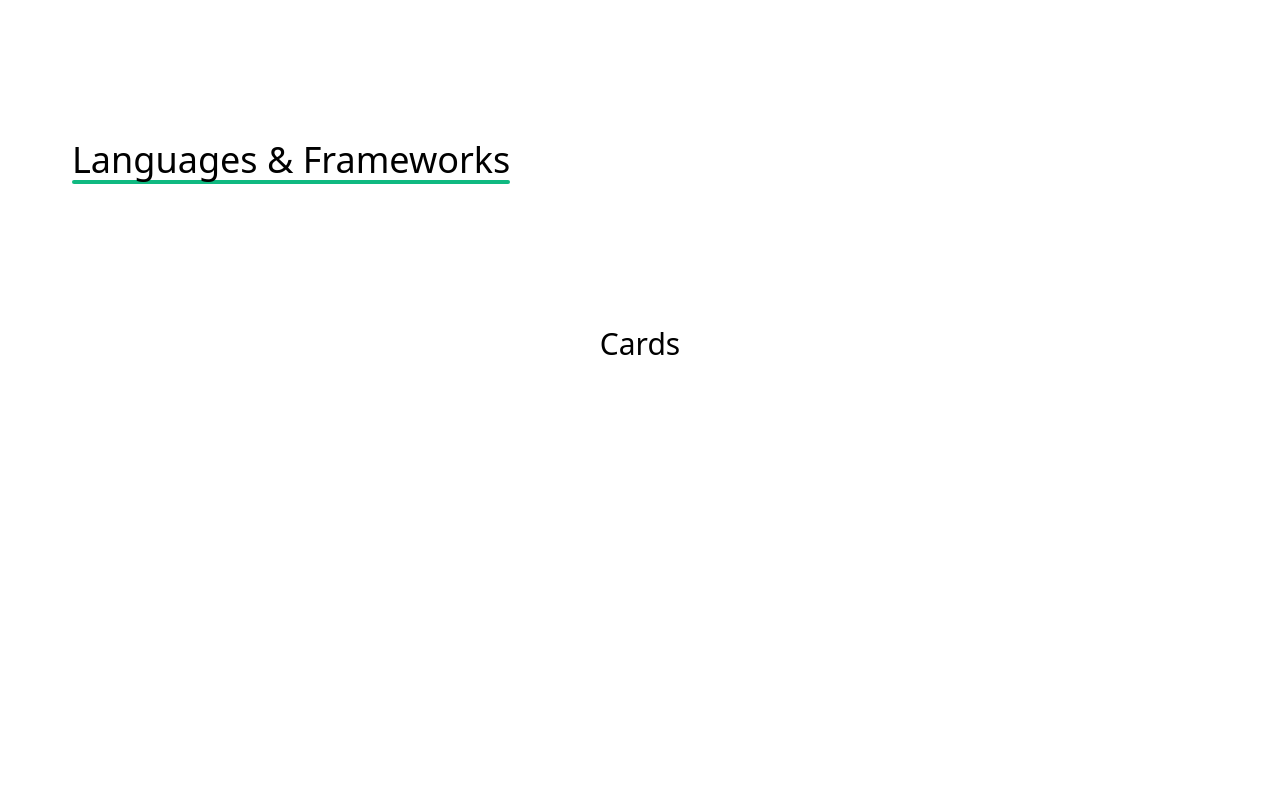
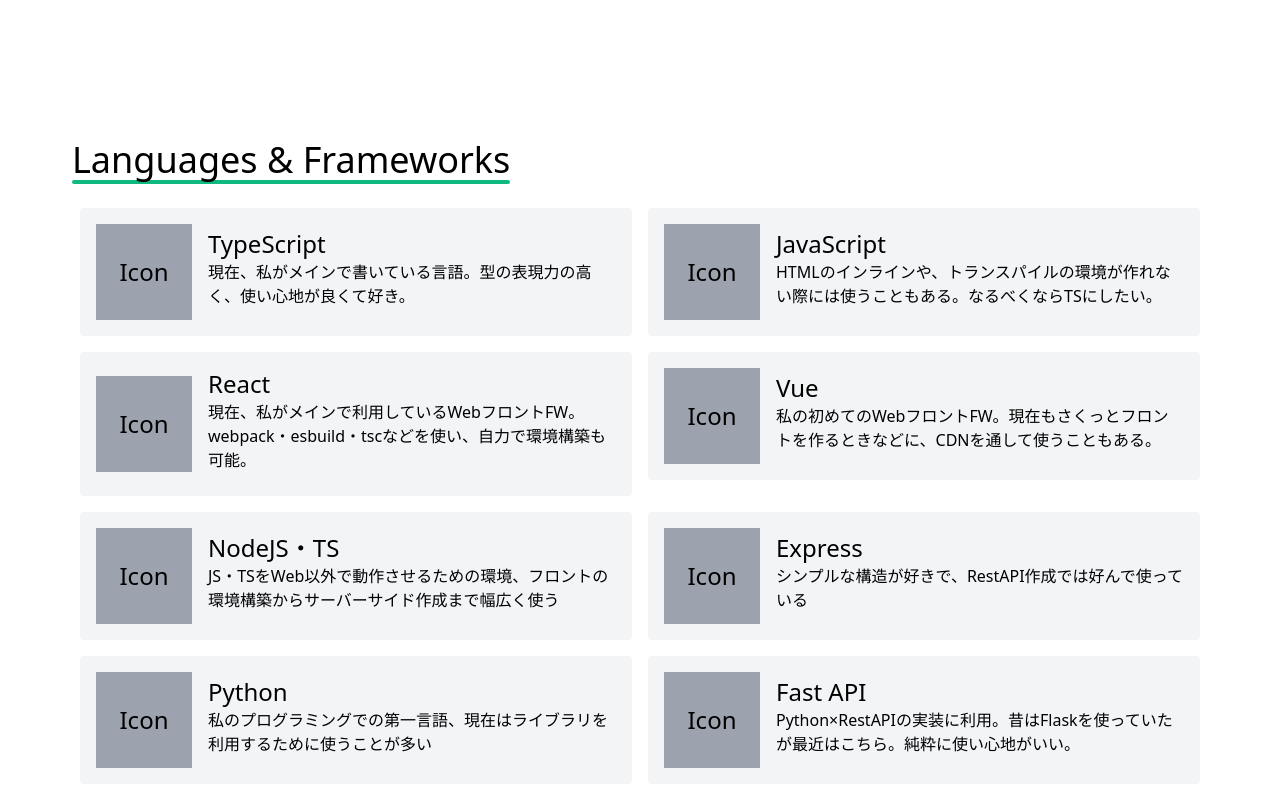
Before and after one commit to WTomoharu/next-portfolio, a Next.js app: page / in a window 1280 px wide. Shown: the part 420-1220 px from the top of the page. Before the commit the page ends 932 px from the top, so only its background shows below. Built offline with nearby package versions, Linux system fonts and the light colour scheme.

Commit message:
feat: add Tag type, Tags, TagCard Component

```diff
--- /dev/null
+++ b/assets/tags.ts
@@ -0,0 +1,36 @@
+import { Tag } from "../interfaces/tag"
+
+export const Tags: Tag[] = [
+  {
+    name: "TypeScript",
+    text: "現在、私がメインで書いている言語。型の表現力の高く、使い心地が良くて好き。"
+  },
+  {
+    name: "JavaScript",
+    text: "HTMLのインラインや、トランスパイルの環境が作れない際には使うこともある。なるべくならTSにしたい。"
+  },
+  {
+    name: "React",
+    text: "現在、私がメインで利用しているWebフロントFW。webpack・esbuild・tscなどを使い、自力で環境構築も可能。"
+  },
+  {
+    name: "Vue",
+    text: "私の初めてのWebフロントFW。現在もさくっとフロントを作るときなどに、CDNを通して使うこともある。",
+  },
+  {
+    name: "NodeJS・TS",
+    text: "JS・TSをWeb以外で動作させるための環境、フロントの環境構築からサーバーサイド作成まで幅広く使う"
+  },
+  {
+    name: "Express",
+    text: "シンプルな構造が好きで、RestAPI作成では好んで使っている"
+  },
+  {
+    name: "Python",
+    text: "私のプログラミングでの第一言語、現在はライブラリを利用するために使うことが多い"
+  },
+  {
+    name: "Fast API",
+    text: "Python×RestAPIの実装に利用。昔はFlaskを使っていたが最近はこちら。純粋に使い心地がいい。"
+  },
+]
--- /dev/null
+++ b/components/TagCard/index.tsx
@@ -0,0 +1,30 @@
+import { toKebabCase } from "../../utils/string"
+
+interface TagCardProps {
+  title: string
+  text: string
+}
+
+export const TagCard: React.VFC<TagCardProps> = ({ title, text }) => {
+  return (
+    <div className="xl:w-1/2 w-full p-2" id={`tag-${toKebabCase(title)}`}>
+      <div className="bg-gray-100 p-4 rounded">
+        <div className="flex flex-nowrap items-center">
+          <div className="hidden sm:block">
+            <div className="w-24 h-24 flex justify-center items-center bg-gray-400">
+              <div className="text-2xl">Icon</div>
+            </div>
+          </div>
+          <div className="sm:ml-4">
+            <h4 className="text-2xl">
+              {title}
+            </h4>
+            <p className="mb-2 xl:h-18">
+              {text}
+            </p>
+          </div>
+        </div>
+      </div>
+    </div>
+  )
+}
--- /dev/null
+++ b/interfaces/tag.ts
@@ -0,0 +1,4 @@
+export interface Tag {
+  name: string
+  text: string
+}
--- a/pages/index.tsx
+++ b/pages/index.tsx
@@ -1,3 +1,6 @@
+import { Tags } from "../assets/tags"
+import { TagCard } from "../components/TagCard"
+
 const Page = () => {
   return (
     <div style={{ minWidth: "400px" }}>
@@ -46,8 +49,14 @@ const Page = () => {
               <div className="w-full h-1 bg-green-500 rounded"></div>
             </div>
           </div>
-          <div className="flex justify-center items-center h-80">
-            <div className="text-3xl">Cards</div>
+          <div className="flex flex-wrap pt-4 justify-center md:justify-start">
+            {Tags.map((info, i) => (
+              <TagCard
+                title={info.name}
+                text={info.text}
+                key={i}
+              />
+            ))}
           </div>
         </section>
       </main>
```
